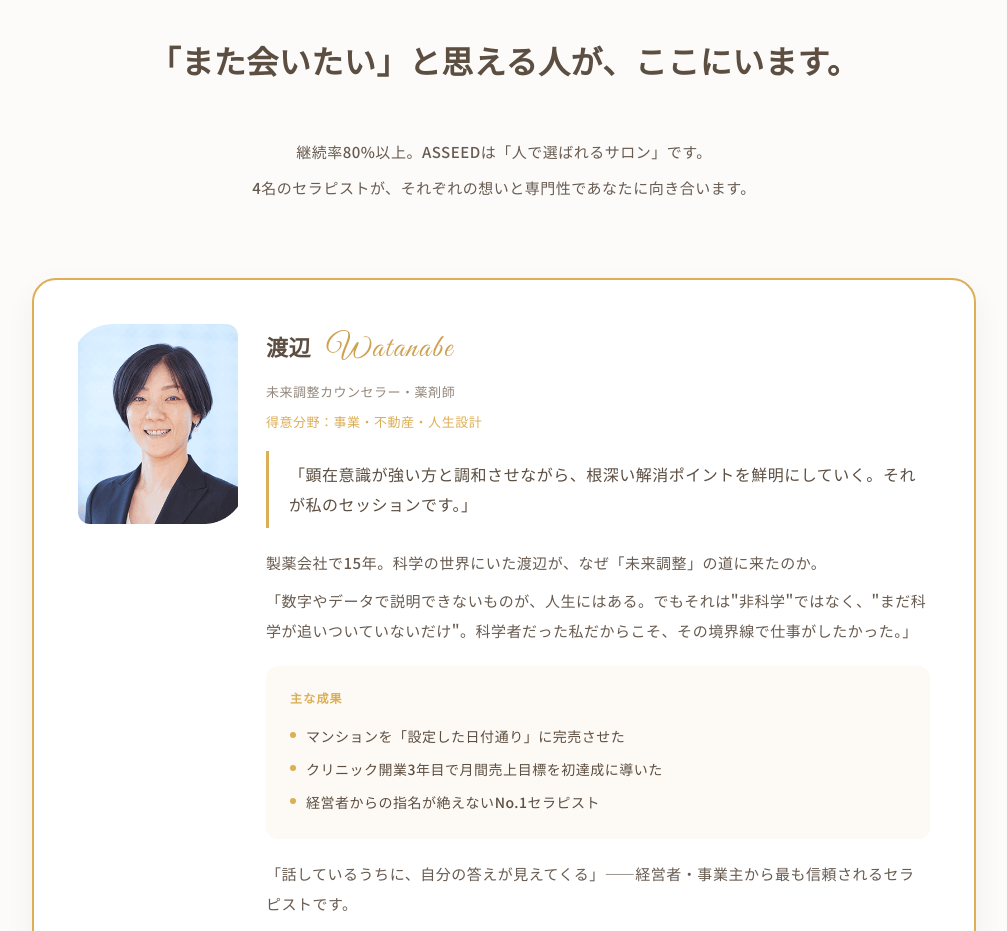
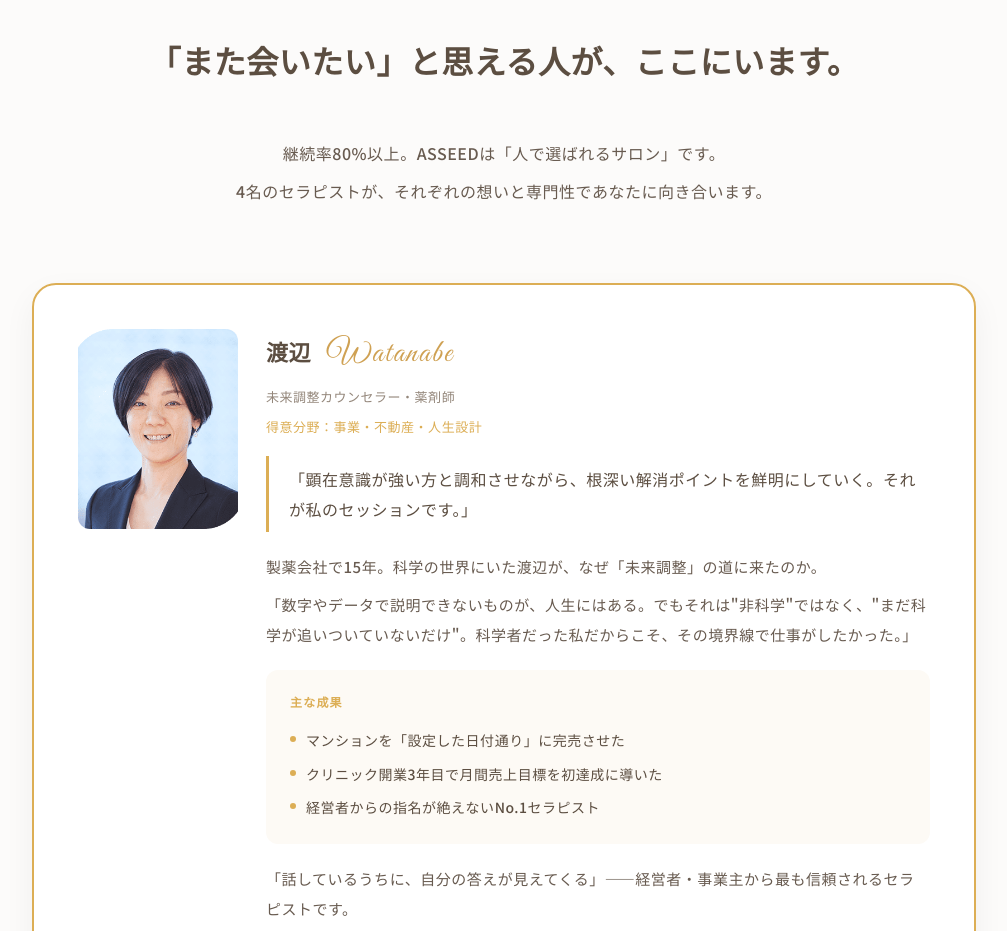
Before and after one commit to hikaru1220/asseed-lp, a website built with Vite: page index.html in a window 1280 px wide. Shown: the part 7480-8411 px from the top of the page, without its empty margins (136-1143 px from the left). Built offline with nearby package versions, Linux system fonts and the light colour scheme.

Commit message:
セラピストセクションのリード文の文字サイズを1px（15pxから16pxへ）大きく変更

```diff
--- a/style.css
+++ b/style.css
@@ -652,6 +652,7 @@ h1, h2, h3 { font-family: var(--font-display); font-weight: 600; line-height: 1.
   line-height: 1.6;
 }
 .therapists__lead {
+  font-size: 16px; /* 文字サイズを1pxアップ */
   line-height: 2.4; /* 全体の行間を広げて余白を持たせる */
   margin-bottom: 72px;
 }
```
